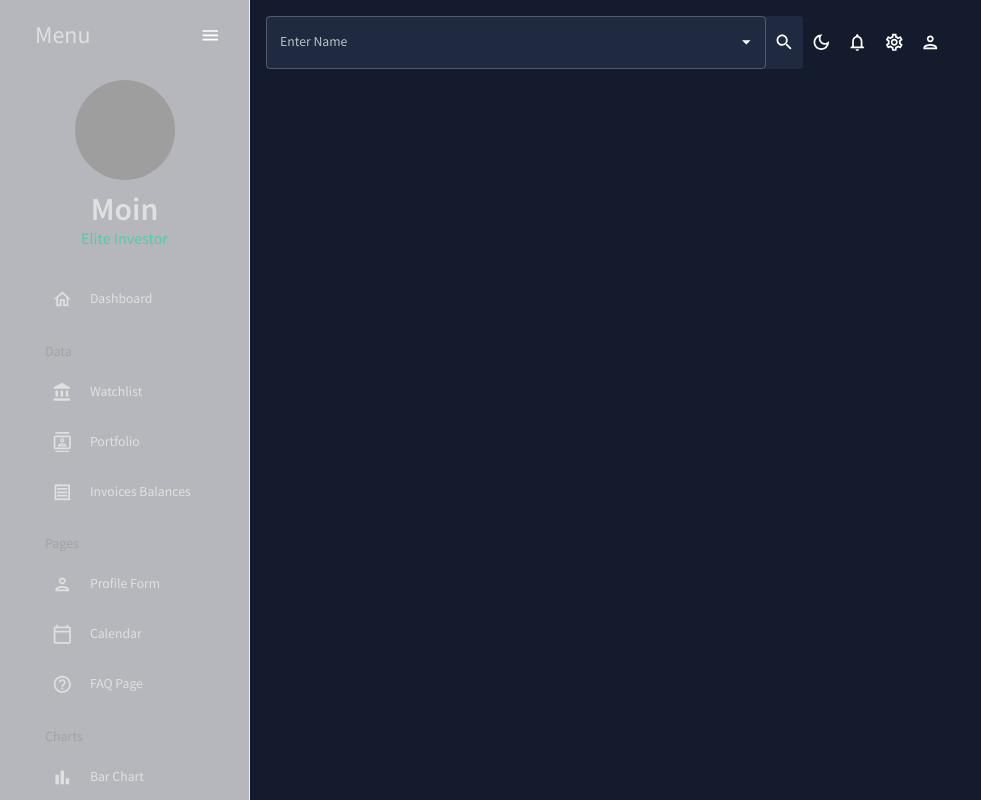
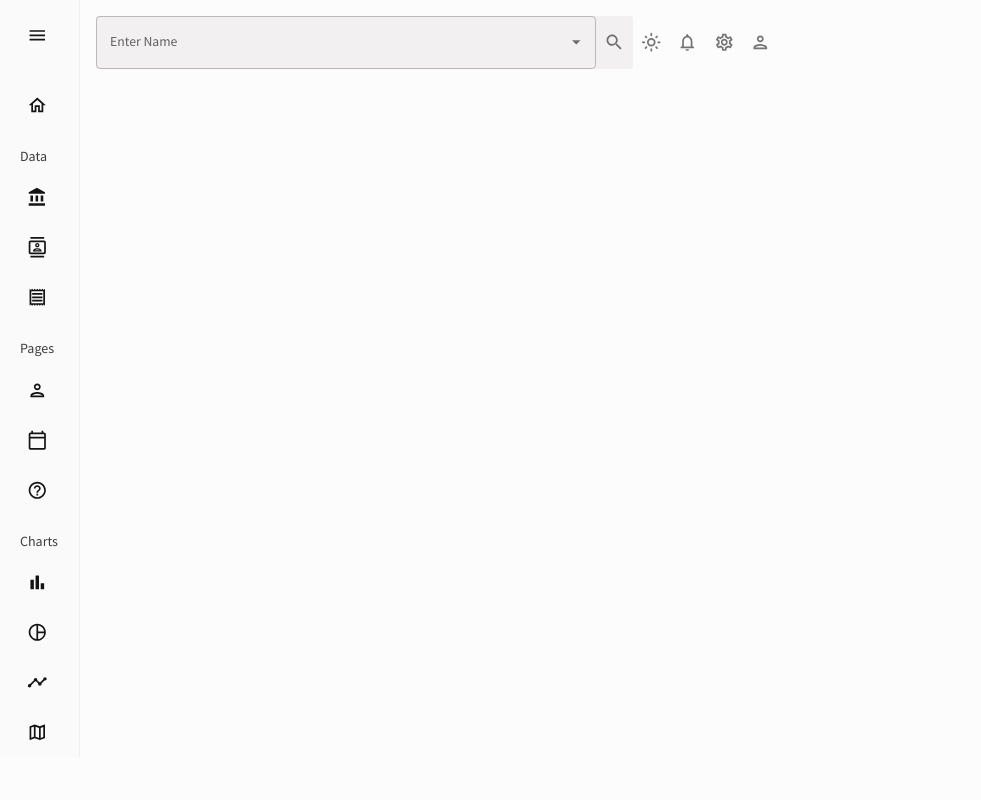
Before and after one commit to SUNIL12502/New, a React (Create React App) app: page / in a window 1280 px wide. Shown: the top 800 px of the page, without its empty margins (0-981 px from the left). Built offline with nearby package versions, Linux system fonts and the light colour scheme; grey boxes are pictures that could not be loaded.

Commit message:
initial dashboard changes

```diff
--- a/src/global/HamburgerMenu.jsx
+++ b/src/global/HamburgerMenu.jsx
@@ -45,13 +45,13 @@ const Item = ({ title, to, icon, selected, setSelected }) => {
 const HamburgerMenu = ()  => {
     const theme = useTheme();
   const colors = tokens(theme.palette.mode);
-  const [isCollapsed, setIsCollapsed] = useState(false);
+  const [isCollapsed, setIsCollapsed] = useState(true);
   const [selected, setSelected] = useState("Dashboard");//Represents the tab which is currently selected(Change Later)
     return (
         <Box
             sx={{
                 "& .pro-sidebar-inner": {
-                    background: `${colors.primary[400]} !important`,
+                    background: `${colors.primary[500]} !important`,
                 },
                 "& .pro-icon-wrapper": {
                     backgroundColor: "transparent !important",
--- a/src/theme.js
+++ b/src/theme.js
@@ -204,7 +204,7 @@ export const ColorModeContext = createContext({
   });
 
 export const useMode = () => {
-    const [mode, setMode] = useState("dark");//state to store the theme/mode
+    const [mode, setMode] = useState("light");//state to store the theme/mode
 
     const colorMode = useMemo(
       () => ({
```
Also changed, not shown: src/components/Header.jsx (added, +24 -0 lines).
